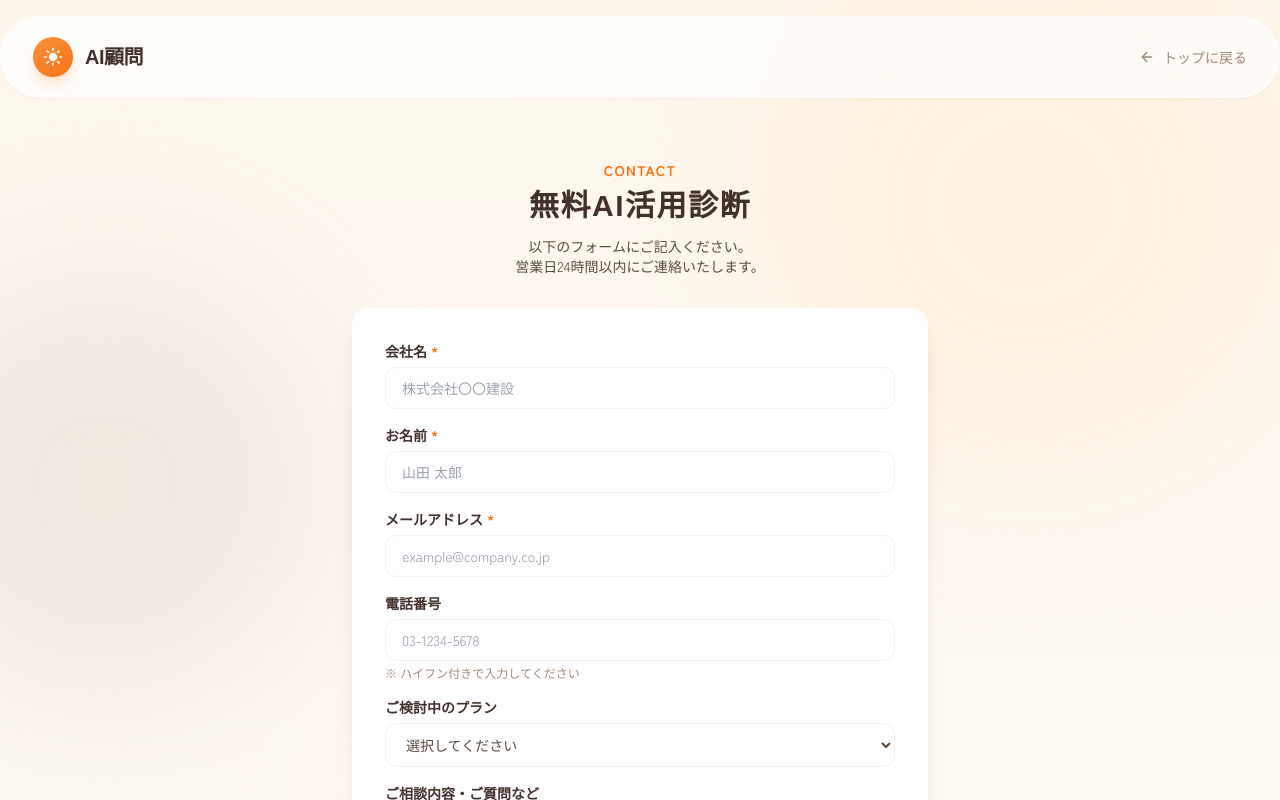
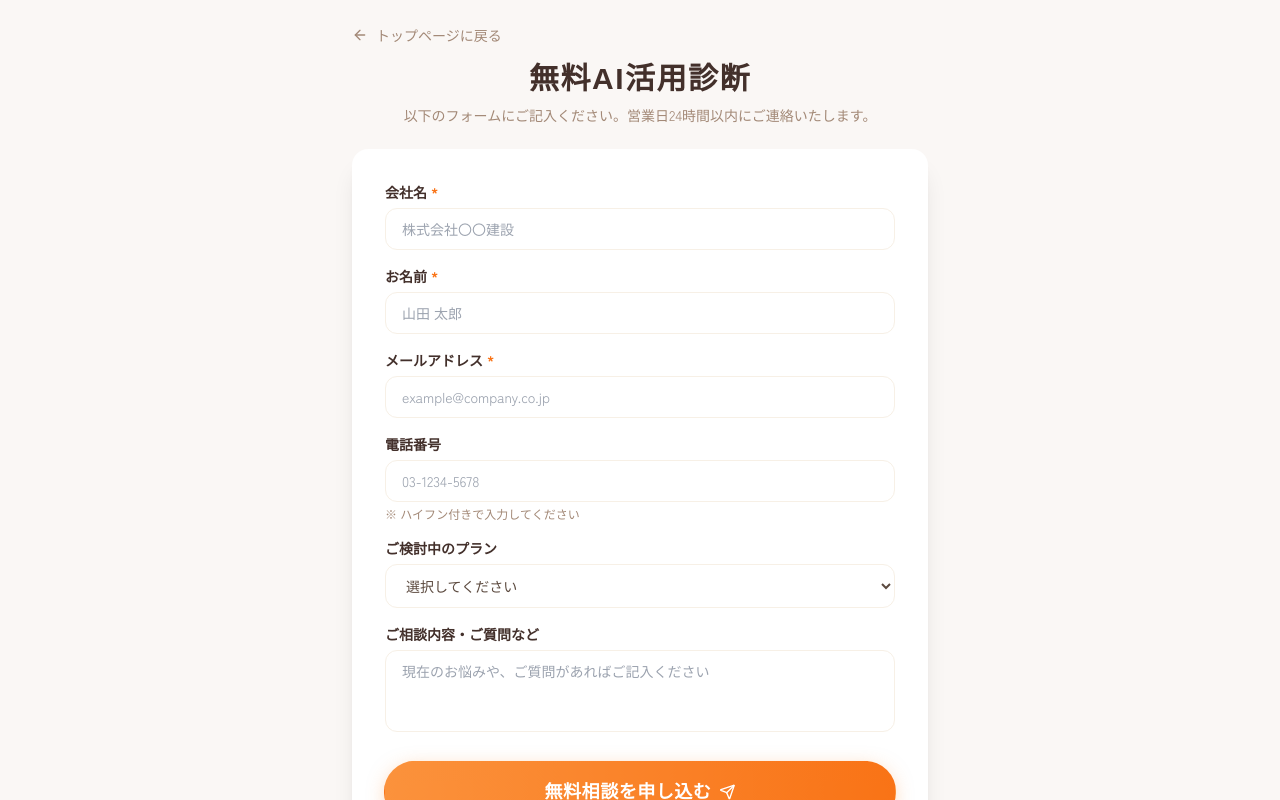
Before and after one commit to shunsuke-tnk/ai-komon-lp, a React (Vite) app: page /contact in a window 1280 px wide. Shown: the top 800 px of the page. Built offline with nearby package versions, Linux system fonts and the light colour scheme; a web font is replaced by a local one.

Commit message:
グローバルメニューを消去

```diff
--- a/pages/ContactPage.tsx
+++ b/pages/ContactPage.tsx
@@ -1,8 +1,7 @@
 import React, { useState, useRef, useEffect } from 'react';
 import emailjs from '@emailjs/browser';
-import { Section } from '../components/Section';
 import { Button } from '../components/Button';
-import { Sun, ArrowLeft, Check, Send } from 'lucide-react';
+import { ArrowLeft, Check, Send } from 'lucide-react';
 
 // EmailJS設定
 const EMAILJS_SERVICE_ID = 'service_ge0upmi';
@@ -94,79 +93,55 @@ const ContactPage: React.FC = () => {
 
   if (isSubmitted) {
     return (
-      <div className="min-h-screen text-text-body font-sans selection:bg-primary-200 selection:text-primary-900 overflow-x-hidden">
-        {/* Header */}
-        <header className="fixed top-0 inset-x-0 z-50 transition-all duration-300 px-2 md:px-0 pt-2 md:pt-4">
-          <div className="glass shadow-sm border border-white/60 rounded-full max-w-7xl mx-auto px-4 sm:px-8">
-            <div className="flex justify-between items-center h-16 md:h-20">
-              <a href="/" className="flex items-center gap-3">
-                <div className="bg-gradient-to-br from-primary-400 to-primary-500 text-white p-2.5 rounded-full shadow-lg shadow-primary-500/20">
-                  <Sun className="w-5 h-5 fill-current" />
-                </div>
-                <span className="font-rounded font-bold text-xl text-text-heading tracking-tight">AI顧問</span>
-              </a>
+      <div className="min-h-screen text-text-body font-sans selection:bg-primary-200 selection:text-primary-900 overflow-x-hidden bg-warm-50">
+        <div className="min-h-screen flex items-center justify-center py-8 px-4">
+          <div className="max-w-md mx-auto text-center">
+            <div className="w-20 h-20 bg-primary-100 rounded-full flex items-center justify-center mx-auto mb-6">
+              <Check className="w-10 h-10 text-primary-600" />
             </div>
-          </div>
-        </header>
-
-        <Section background="cream" decoration className="pt-36 pb-24 lg:pt-48 lg:pb-36 min-h-screen flex items-center">
-          <div className="max-w-2xl mx-auto text-center">
-            <div className="w-24 h-24 bg-primary-100 rounded-full flex items-center justify-center mx-auto mb-8">
-              <Check className="w-12 h-12 text-primary-600" />
-            </div>
-            <h1 className="text-3xl md:text-4xl font-bold text-text-heading mb-6 font-rounded">
+            <h1 className="text-2xl md:text-3xl font-bold text-text-heading mb-4 font-rounded">
               送信が完了しました
             </h1>
-            <p className="text-lg text-text-body mb-10 leading-relaxed">
+            <p className="text-text-body mb-8 leading-relaxed">
               お問い合わせいただきありがとうございます。<br />
               営業日24時間以内に担当者よりご連絡いたします。
             </p>
             <a href="/">
-              <Button variant="primary" size="lg">
-                <ArrowLeft className="w-5 h-5 mr-2" />
+              <Button variant="primary" size="md">
+                <ArrowLeft className="w-4 h-4 mr-2" />
                 トップページに戻る
               </Button>
             </a>
           </div>
-        </Section>
+        </div>
       </div>
     );
   }
 
   return (
-    <div className="min-h-screen text-text-body font-sans selection:bg-primary-200 selection:text-primary-900 overflow-x-hidden">
-      {/* Header */}
-      <header className="fixed top-0 inset-x-0 z-50 transition-all duration-300 px-2 md:px-0 pt-2 md:pt-4">
-        <div className="glass shadow-sm border border-white/60 rounded-full max-w-7xl mx-auto px-4 sm:px-8">
-          <div className="flex justify-between items-center h-16 md:h-20">
-            <a href="/" className="flex items-center gap-3">
-              <div className="bg-gradient-to-br from-primary-400 to-primary-500 text-white p-2.5 rounded-full shadow-lg shadow-primary-500/20">
-                <Sun className="w-5 h-5 fill-current" />
-              </div>
-              <span className="font-rounded font-bold text-xl text-text-heading tracking-tight">AI顧問</span>
-            </a>
-            <a href="/" className="text-sm text-text-muted hover:text-primary-600 transition-colors flex items-center gap-2">
-              <ArrowLeft className="w-4 h-4" />
-              トップに戻る
-            </a>
-          </div>
-        </div>
-      </header>
+    <div className="min-h-screen text-text-body font-sans selection:bg-primary-200 selection:text-primary-900 overflow-x-hidden bg-warm-50">
+      <div className="min-h-screen flex flex-col justify-center py-6 px-4">
+        <div className="max-w-xl mx-auto w-full">
+          {/* 戻るボタン */}
+          <a
+            href="/"
+            className="inline-flex items-center gap-2 text-sm text-text-muted hover:text-primary-600 transition-colors mb-4"
+          >
+            <ArrowLeft className="w-4 h-4" />
+            トップページに戻る
+          </a>
 
-      <Section background="cream" decoration className="pt-32 pb-16 lg:pt-40 lg:pb-24">
-        <div className="max-w-xl mx-auto">
-          <div className="text-center mb-8">
-            <span className="text-primary-500 font-bold tracking-widest text-sm uppercase mb-2 block">CONTACT</span>
-            <h1 className="text-2xl md:text-3xl font-bold text-text-heading mb-3 font-rounded">
+          {/* タイトル */}
+          <div className="text-center mb-6">
+            <h1 className="text-2xl md:text-3xl font-bold text-text-heading mb-2 font-rounded">
               無料AI活用診断
             </h1>
-            <p className="text-sm text-text-body">
-              以下のフォームにご記入ください。<br />
-              営業日24時間以内にご連絡いたします。
+            <p className="text-sm text-text-muted">
+              以下のフォームにご記入ください。営業日24時間以内にご連絡いたします。
             </p>
           </div>
 
-          <form onSubmit={handleSubmit} className="bg-white rounded-2xl p-6 md:p-8 shadow-xl border border-white">
+          <form onSubmit={handleSubmit} className="bg-white rounded-2xl p-6 md:p-8 shadow-xl border border-white/50">
             {error && (
               <div
                 ref={errorRef}
@@ -310,17 +285,7 @@ const ContactPage: React.FC = () => {
             </div>
           </form>
         </div>
-      </Section>
-
-      {/* Footer */}
-      <footer className="bg-white border-t border-base-200 py-6">
-        <div className="max-w-6xl mx-auto px-6 text-center">
-          <p className="text-text-muted text-sm mb-1">株式会社ノヴァリス</p>
-          <p className="text-text-muted text-xs">
-            &copy; 2024 AI Advisor Service. All rights reserved.
-          </p>
-        </div>
-      </footer>
+      </div>
     </div>
   );
 };
```
